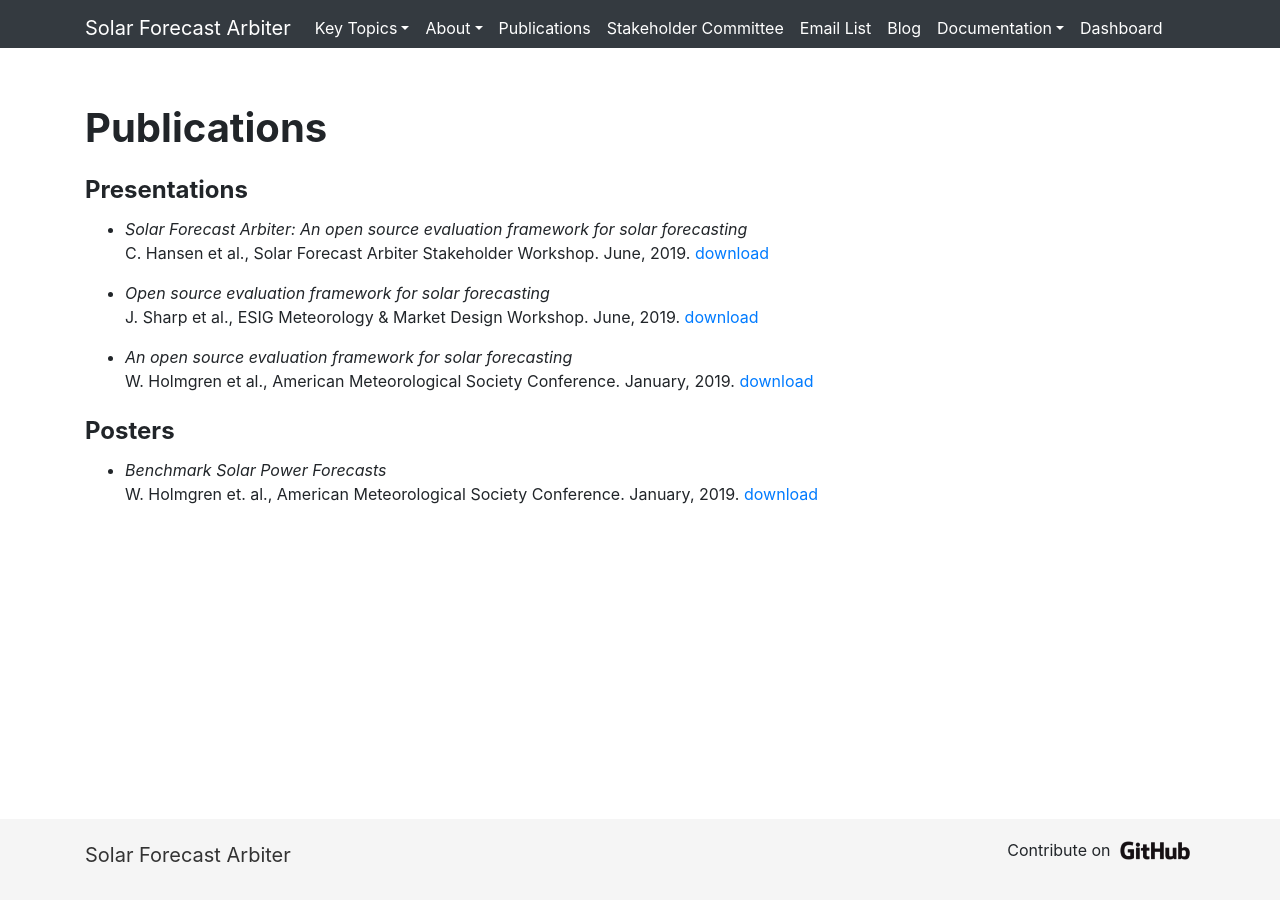
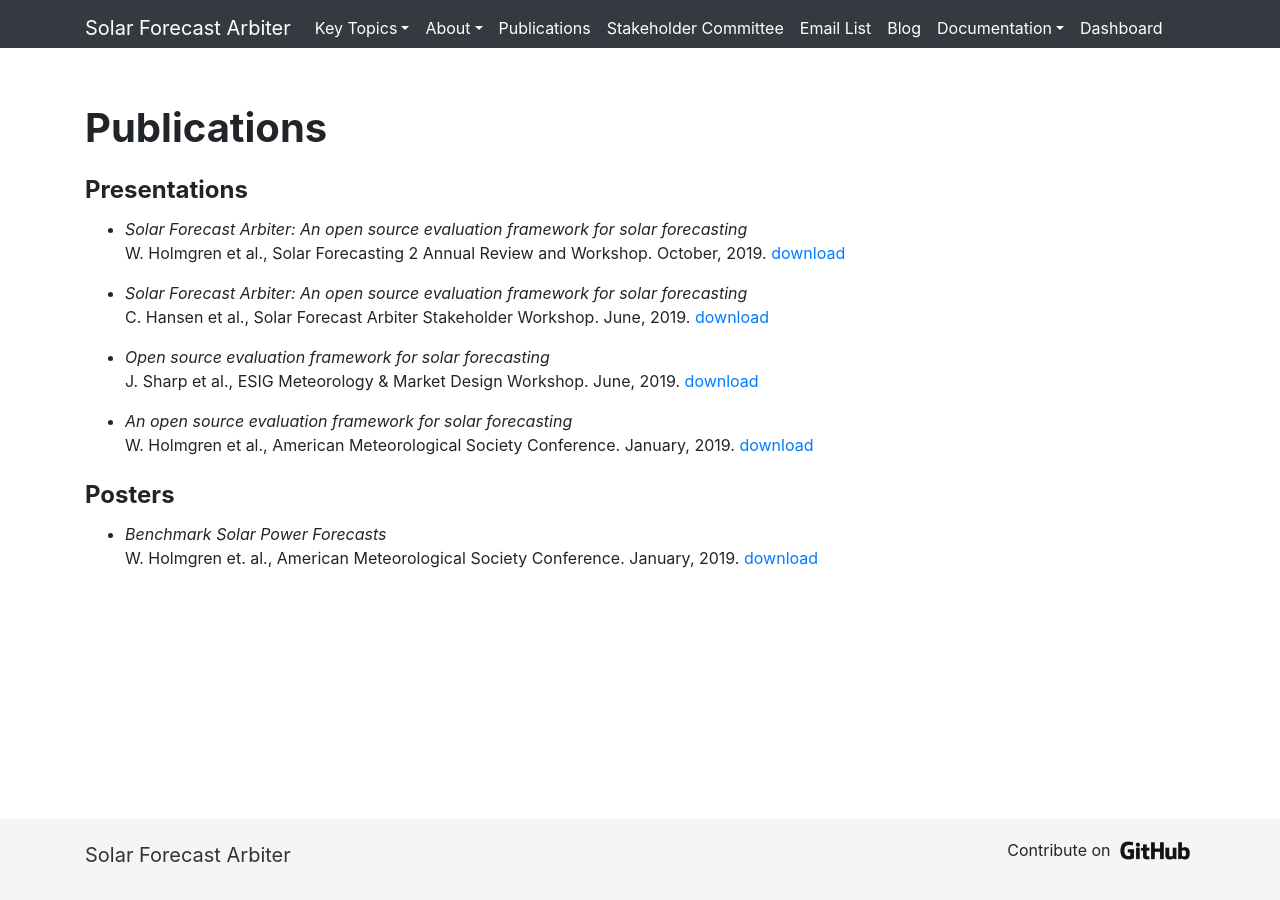
Before and after one commit to SolarArbiter/SolarArbiter.github.io, a Jekyll site: the page built from publications.md, in a window 1280 px wide. Built offline with Jekyll 4.4.1, drawn with Linux system fonts in a browser that asks for light colours; comment, search, counter and statistics services are not loaded; our own code applies the rules of GitHub Pages for plain Markdown files.

Commit message:
add annual review slides (#101)

```diff
--- a/_data/presentations.yml
+++ b/_data/presentations.yml
@@ -1,3 +1,8 @@
+- authors: W. Holmgren et al.
+  title: "Solar Forecast Arbiter: An open source evaluation framework for solar forecasting"
+  place: Solar Forecasting 2 Annual Review and Workshop
+  date: October, 2019
+  link: assets/presentations/2019 DOE annual review Holmgren SFA.pdf
 - authors: C. Hansen et al.
   title: "Solar Forecast Arbiter: An open source evaluation framework for solar forecasting"
   place: Solar Forecast Arbiter Stakeholder Workshop
```
Also changed, not shown: 1 other file.
